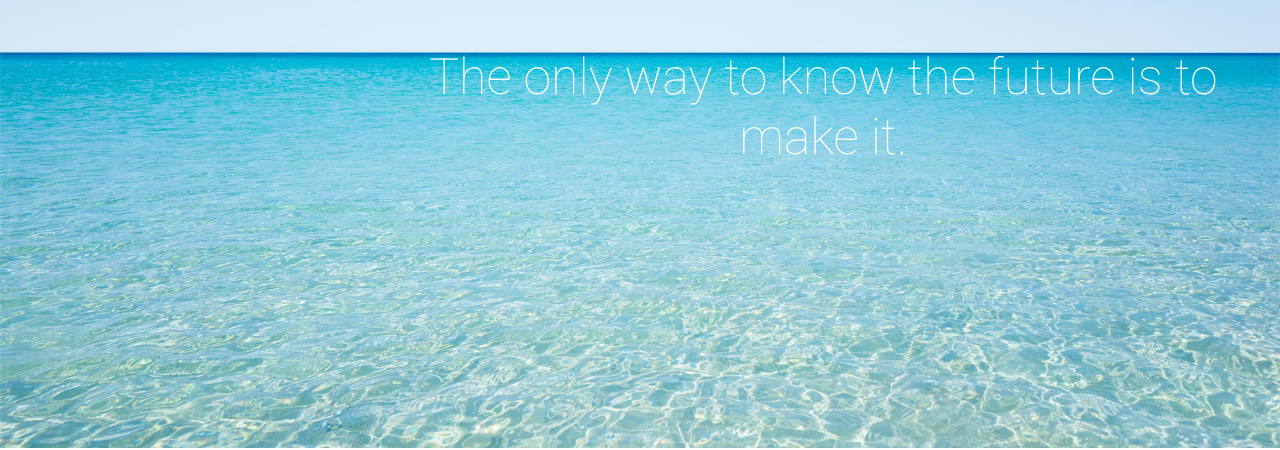
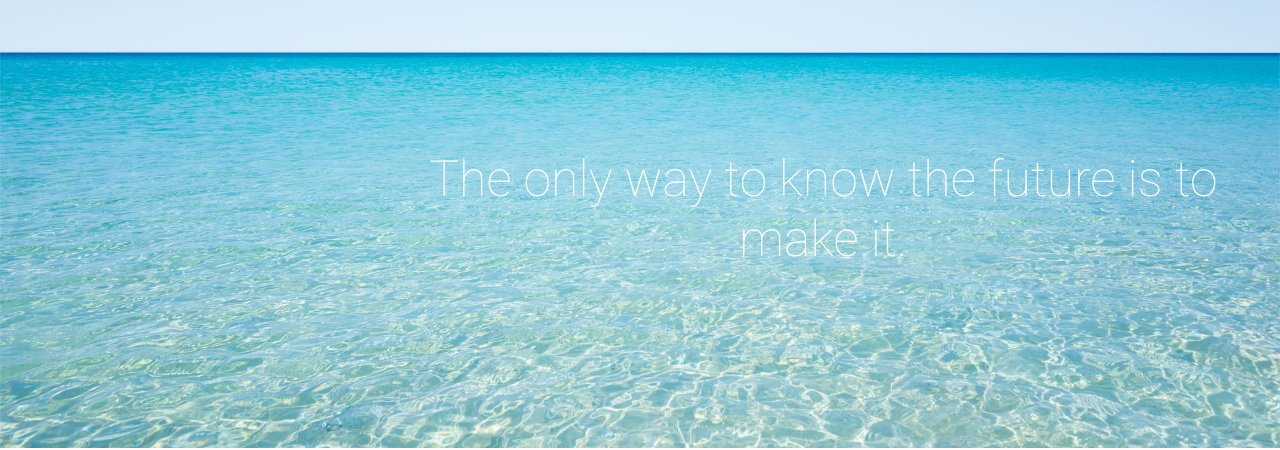
Before and after one commit to BasilDhilloo/ShephardNew, a plain HTML site: page index.html in a window 1280 px wide. Shown: the part 352-802 px from the top of the page. Drawn offline with nearby package versions, Linux system fonts and the light colour scheme.

Commit message:
New Updates

```diff
--- a/css/mystyle.css
+++ b/css/mystyle.css
@@ -144,6 +144,9 @@ body {
     max-width: 32% !important;
 }
 
+.mainText{
+  margin-top: 30%; margin-right: 30px; ;
+}
 
 @media only screen and (max-width: 768px) {
     .bg3-img{
@@ -676,3 +679,9 @@ input {
   left: 100px;
   /* padding: 5px 25px; */
 }
+
+@media only screen and (min-width: 1200px) {
+  .mainText{
+    margin-top: 30%; margin-right: 30px; ;
+  }
+}
--- a/index.html
+++ b/index.html
@@ -52,7 +52,7 @@
             </nav>
             <img src="./img/home/Lucky-Shepherd-PropTech-Web-Logo.png" alt="logo" class="img-fluid imageLogo"  />
             <div class="row justify-content-end nomargin">
-              <div class="col-md-8 col-sm-8 nopadding" style="margin-top: 22%; margin-right: 30px; ;">
+              <div class="col-md-8 col-sm-8 nopadding mainText">
                 <p class="firstPara" style="color: #FFFFFF"> The only way to know the future is to make it. </p>
               </div>
             </div>
```
